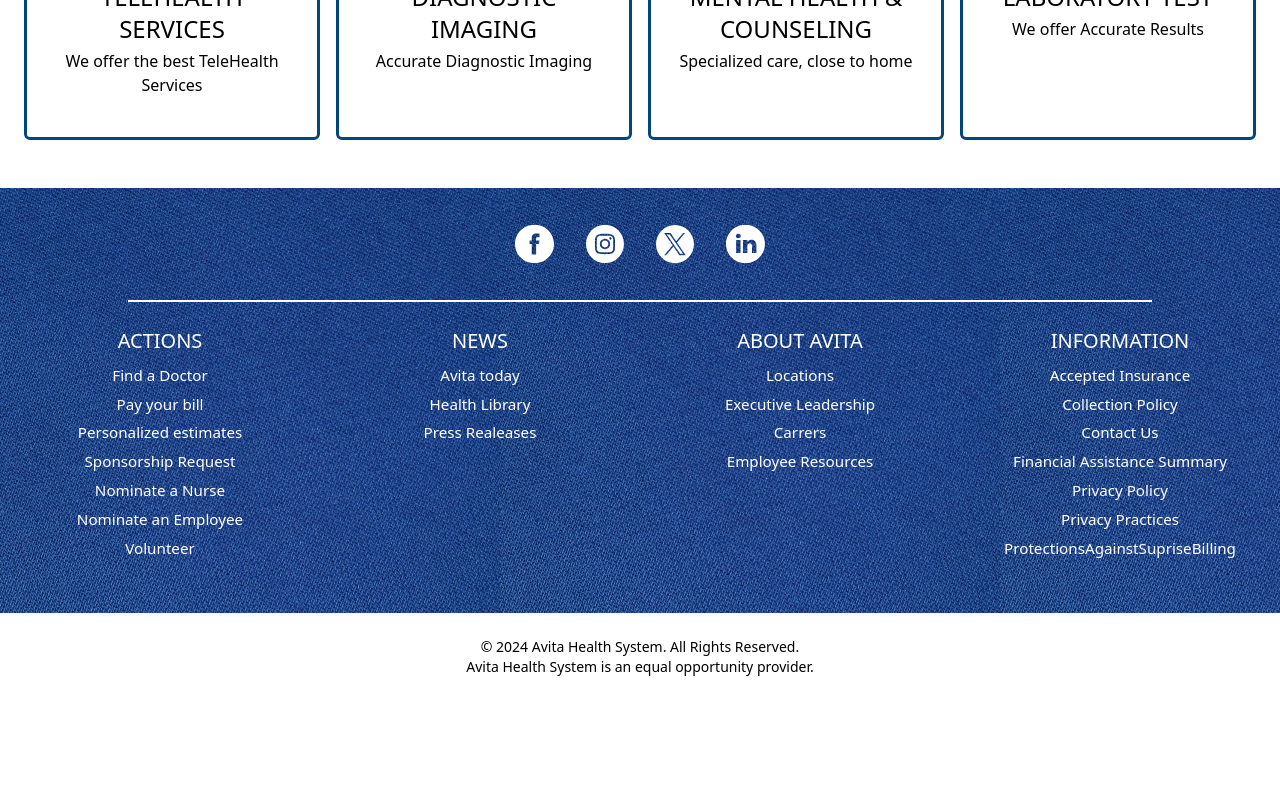
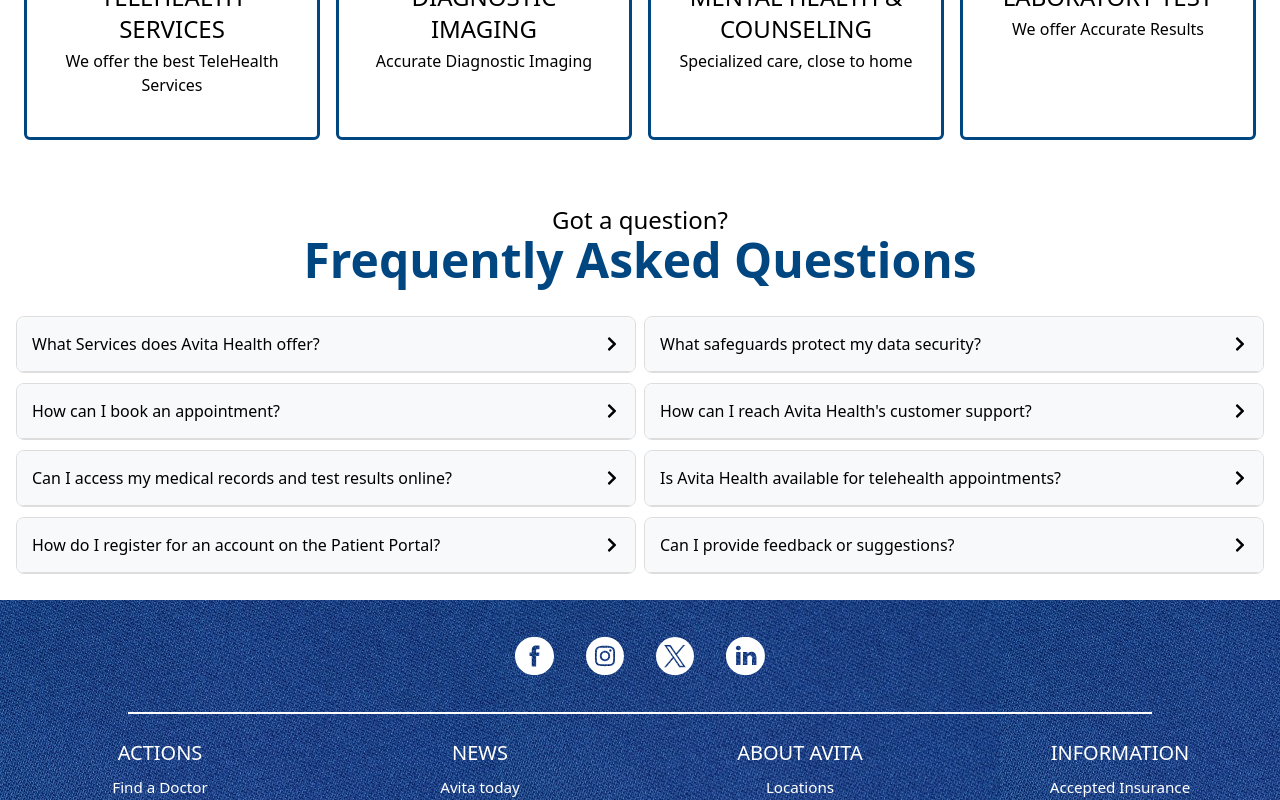
Before and after one commit to moegreene5/avita-health, a React (Vite) app: page / in a window 1280 px wide. Shown: the part 2024-2824 px from the top of the page. Before the commit the page ends 2713 px from the top, so only its background shows below. Built offline with nearby package versions, Linux system fonts and the light colour scheme.

Commit message:
added faq

```diff
--- a/src/App.css
+++ b/src/App.css
@@ -211,3 +211,61 @@
     height: 32rem;
   }
 }
+
+/* collapsible */
+
+.collapsible-grid {
+  display: grid;
+  grid-template-columns: repeat(1, 1fr);
+  gap: 0.5rem;
+}
+
+@media screen and (min-width: 820px) {
+  .collapsible-grid {
+    grid-template-columns: repeat(2, 1fr);
+  }
+}
+
+.collapsible-section {
+  border: 1px solid #ddd;
+  border-radius: 8px;
+  overflow: hidden;
+  margin-bottom: 10px;
+  width: 100%;
+}
+
+.collapsible-header {
+  padding: 15px;
+  cursor: pointer;
+  background-color: #f8f9fa;
+  border-bottom: 1px solid #ddd;
+}
+
+.collapsible-header:hover {
+  background-color: #e2e6ea;
+}
+
+.header-content {
+  display: flex;
+  justify-content: space-between;
+  align-items: center;
+}
+
+.toggle-symbol {
+  transition: transform 0.3s ease-out;
+}
+
+.collapsible-section.open .toggle-symbol {
+  transform: rotate(180deg);
+}
+
+.collapsible-content {
+  overflow: hidden;
+  transition: max-height 0.3s ease-out;
+  max-height: 500px; /* Adjust the max height as needed */
+}
+
+.content-inner {
+  padding: 15px;
+  background-color: #fff;
+}
--- a/src/App.jsx
+++ b/src/App.jsx
@@ -1,6 +1,7 @@
 import "./App.css";
 import Banner from "./components/Banner";
 import Carousel from "./components/Carousel";
+import Faq from "./components/Faq";
 import Footer from "./components/Footer";
 import HomeBanner from "./components/HomeBanner";
 import HomeIcons from "./components/HomeIcons";
@@ -18,6 +19,7 @@
       <Carousel />
       <HomeBanner />
       <HomeIcons />
+      <Faq />
       <Footer />
     </>
   );
--- a/src/components/Card.jsx
+++ b/src/components/Card.jsx
@@ -4,7 +4,7 @@
     <div
       style={{
         background: "#e7e7e7",
-        boxShadow: "0 4px 8px rgba(0, 0, 0, 0.1)",
+        boxShadow: "0 0 20px 10px #f3f3f3",
       }}
       className="rounded-lg overflow-hidden mx-4"
     >
--- /dev/null
+++ b/src/components/Collapsible.jsx
@@ -0,0 +1,30 @@
+import { useState } from "react";
+import { FaChevronRight } from "react-icons/fa";
+import { FaChevronDown } from "react-icons/fa";
+
+// eslint-disable-next-line react/prop-types
+const Collapsible = ({ heading, content }) => {
+  const [isOpen, setIsOpen] = useState(false);
+
+  const toggleCollapsible = () => {
+    setIsOpen(!isOpen);
+  };
+
+  return (
+    <div className={`collapsible-section ${isOpen ? "open" : ""}`}>
+      <div className="collapsible-header" onClick={toggleCollapsible}>
+        <div className="header-content">
+          <h2>{heading}</h2>
+          <span className="toggle-symbol">
+            {isOpen ? <FaChevronDown /> : <FaChevronRight />}
+          </span>
+        </div>
+      </div>
+      <div className="collapsible-content">
+        {isOpen && <div className="content-inner">{content}</div>}
+      </div>
+    </div>
+  );
+};
+
+export default Collapsible;
--- a/src/components/Faq.jsx
+++ b/src/components/Faq.jsx
@@ -0,0 +1,87 @@
+import Collapsible from "./Collapsible";
+
+const Faq = () => {
+  const items1 = [
+    {
+      heading: "What Services does Avita Health offer?",
+      paragraph:
+        "Avita Health provides a comprehensive range of healthcare services, including primary care, specialized consultations, diagnostic imaging, telehealth services, maternity and women's health, mental health, and more. Explore our Services page for detailed information",
+    },
+    {
+      heading: "How can I book an appointment?",
+      paragraph:
+        "You can easily book an appointment through our online Appointment Booking System. Select your preferred date and time, and our system will guide you through the process. If you need assistance, you can also contact our customer support.",
+    },
+    {
+      heading: "Can I access my medical records and test results online?",
+      paragraph:
+        "Yes, our secure Patient Portal allows you to access your medical records, test results, and other health information. If you have any questions about using the portal, please refer to our Patient Portal Guide.",
+    },
+    {
+      heading: "How do I register for an account on the Patient Portal?",
+      paragraph:
+        "To register for a Patient Portal account, visit our Registration Page(sign up link). Follow the registration steps, and once your account is created, you'll have secure access to your health information.",
+    },
+  ];
+
+  const items2 = [
+    {
+      heading: "What safeguards protect my data security?",
+      paragraph:
+        "Avita Health prioritizes the security and privacy of your data. Our Patient Portal uses strong authentication methods, data encryption, and complies with healthcare regulations.",
+    },
+    {
+      heading: "How can I reach Avita Health's customer support?",
+      paragraph:
+        "For general inquiries, appointment scheduling, or assistance, you can reach our customer support team by phone at [coming soon] or via email at [Info@avitahealth.ng]. Visit our Contact Us page for more details.",
+    },
+    {
+      heading: "Is Avita Health available for telehealth appointments?",
+      paragraph:
+        "Yes, Avita Health offers telehealth services, allowing you to consult with healthcare professionals remotely. Book a telehealth appointment through our Appointment Booking System.",
+    },
+    {
+      heading: "Can I provide feedback or suggestions?",
+      paragraph:
+        "Absolutely! We value your feedback. You can share your thoughts or suggestions by emailing us at feedback@avitahealth.ng",
+    },
+  ];
+
+  return (
+    <div className="p-4 text-center">
+      <h4 className="text-base md:text-lg lg:text-2xl">Got a question?</h4>
+      <h1
+        style={{ color: "#004680" }}
+        className="font-bold text-2xl md:text-3xl lg:text-5xl"
+      >
+        Frequently Asked Questions{" "}
+      </h1>
+
+      <div className="collapsible-grid mt-8">
+        {/* first section of questions */}
+        <div className="flex flex-col justify-center items-center">
+          {items1.map((item, index) => (
+            <Collapsible
+              key={index}
+              heading={item.heading}
+              content={item.paragraph}
+            />
+          ))}
+        </div>
+
+        {/* second section of questions */}
+        <div className="flex flex-col justify-center items-center">
+          {items2.map((item, index) => (
+            <Collapsible
+              key={index}
+              heading={item.heading}
+              content={item.paragraph}
+            />
+          ))}
+        </div>
+      </div>
+    </div>
+  );
+};
+
+export default Faq;
```
